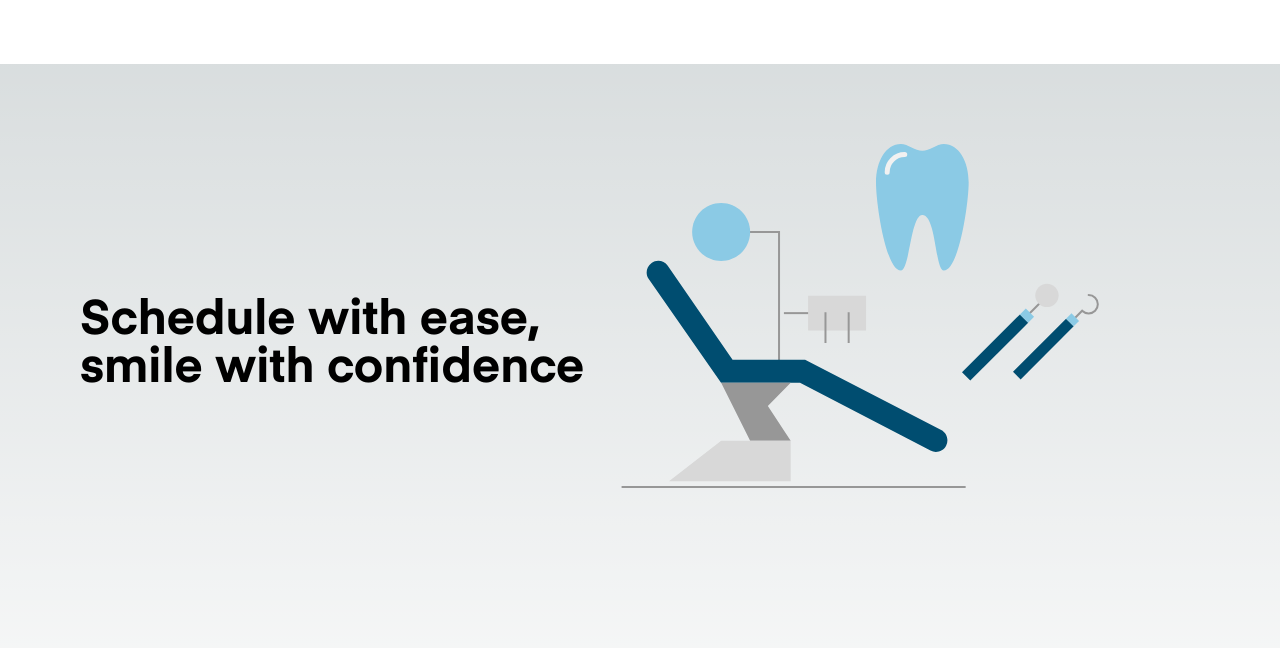
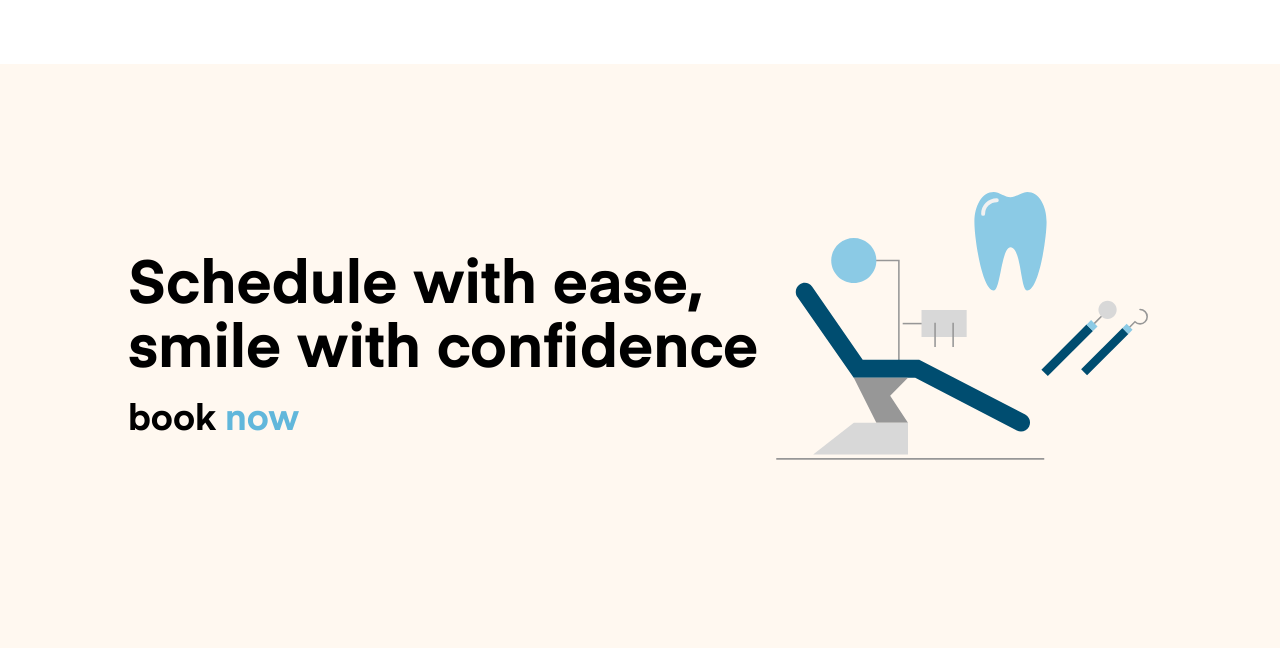
Before and after one commit to Flam30/Toothfix-Patient-Interface, a Next.js app in the folder patient-interface/: page /home in a window 1280 px wide. Shown: the top 648 px of the page. Built offline with nearby package versions, Linux system fonts and the light colour scheme.

Commit message:
#1 Changed bg & styled laanding blurb

```diff
--- a/patient-interface/src/app/globals.css
+++ b/patient-interface/src/app/globals.css
@@ -4,24 +4,17 @@
 
 :root {
   --foreground-rgb: 0, 0, 0;
-  --background-start-rgb: 214, 219, 220;
-  --background-end-rgb: 255, 255, 255;
+  --background-hex: #FFF8F0;
 }
 
 @media (prefers-color-scheme: dark) {
   :root {
     --foreground-rgb: 255, 255, 255;
-    --background-start-rgb: 0, 0, 0;
-    --background-end-rgb: 0, 0, 0;
+    --background-hex: #121212;
   }
 }
 
 body {
   color: rgb(var(--foreground-rgb));
-  background: linear-gradient(
-      to bottom,
-      transparent,
-      rgb(var(--background-end-rgb))
-    )
-    rgb(var(--background-start-rgb));
+  background: var(--background-hex);
 }
--- a/patient-interface/src/app/home/page.tsx
+++ b/patient-interface/src/app/home/page.tsx
@@ -5,15 +5,22 @@ const home = () => {
   return (
     <main className="flex flex-col min-h-screen items-center">
       <div className="h-16 bg-white min-w-full"></div>
-      <div className="flex flex-col z-10 min-h-screen w-full items-center p-20">
-        <div className="flex flex-row w-full items-center">
+      <div className="flex flex-col z-10 min-h-screen w-full items-center p-32">
+        <div className="flex flex-row w-full items-center justify-between">
           <div className="flex flex-col items-center">
-            <div className="flex flex-col items-start w-[515px]">
-              <p className="font-sans font-bold text-5xl">Schedule with ease,</p>
-              <p className="font-sans font-bold text-5xl">smile with confidence</p>
+            <div className="flex flex-col items-start w-[40rem]">
+              <p className="font-sans font-bold text-6xl">Schedule with ease,</p>
+              <p className="font-sans font-bold text-6xl mt-1">smile with confidence</p>
+              <p className="font-sans font-bold text-4xl mt-5">book {' '}
+              <a className="group text-[#61B7DB] transition-all duration-300 ease-in-out" href="#">
+                <span className="bg-left-bottom bg-gradient-to-r from-[#004D70] to-[#004D70] bg-[length:0%_2px] bg-no-repeat group-hover:bg-[length:100%_2px] transition-all duration-500 ease-out">
+                  now
+                </span>
+              </a>
+              </p>
             </div>
           </div>
-          <div className="ml-4">
+          <div>
             <Image
               src="/images/landing-svg.svg"
               alt="Dentist Tools"
```
